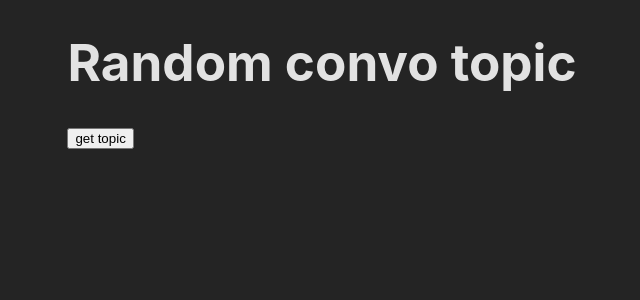
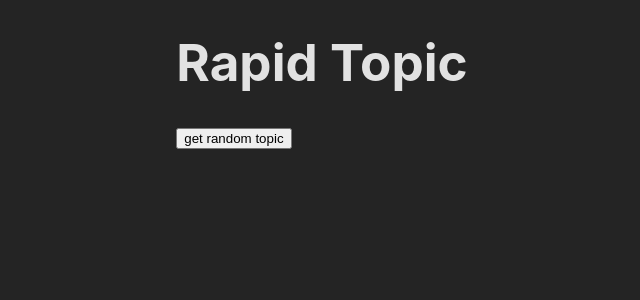
Before and after one commit to andreyanez/rapid-topic, a React (Vite) app: page / in a window 1280 px wide. Shown: the top 300 px of the page, without its empty margins (318-958 px from the left). Built offline with nearby package versions, Linux system fonts and the light colour scheme.

Commit message:
fetching logic using tanstack query

```diff
--- a/package.json
+++ b/package.json
@@ -9,6 +9,8 @@
     "preview": "vite preview"
   },
   "dependencies": {
+    "@tanstack/react-query": "^4.24.4",
+    "@tanstack/react-query-devtools": "^4.24.4",
     "react": "^18.2.0",
     "react-dom": "^18.2.0"
   },
--- a/src/App.tsx
+++ b/src/App.tsx
@@ -1,19 +1,30 @@
-import { useEffect, useState } from 'react';
+import { useQuery } from '@tanstack/react-query';
+import { Spinner } from './components/Spinner';
 
 function App() {
-	const [topic, setTopic] = useState('');
+	async function getPost() {
+		const res = await fetch('https://www.reddit.com/r/Showerthoughts/random.json');
+		const json = await res.json();
+		return json;
+	}
 
-	function getPost() {
-		fetch('https://www.reddit.com/r/Showerthoughts/random.json')
-			.then(res => res.json())
-			.then(data => setTopic(data[0].data.children[0].data.title));
-	}
+	const {
+		isFetching,
+		data: topic,
+		isError,
+		refetch,
+	} = useQuery({
+		queryKey: ['topic'],
+		queryFn: getPost,
+		refetchOnWindowFocus: false,
+		enabled: false,
+	});
 
 	return (
 		<main>
-			<h1>Random convo topic</h1>
-			<button onClick={getPost}>get topic</button>
-			{topic && <p>{topic}</p>}
+			<h1>Rapid Topic</h1>
+			<button onClick={() => refetch()}>get random topic</button>
+			{topic ? <p>{topic[0].data.children[0].data.title}</p> : null}
 		</main>
 	);
 }
--- a/src/main.tsx
+++ b/src/main.tsx
@@ -1,6 +1,17 @@
+import { QueryClient, QueryClientProvider } from '@tanstack/react-query';
+import { ReactQueryDevtools } from '@tanstack/react-query-devtools';
 import React from 'react';
 import ReactDOM from 'react-dom/client';
 import App from './App';
 import './index.css';
 
-ReactDOM.createRoot(document.getElementById('root') as HTMLElement).render(<App />);
+const queryClient = new QueryClient();
+
+ReactDOM.createRoot(document.getElementById('root') as HTMLElement).render(
+	<React.StrictMode>
+		<QueryClientProvider client={queryClient}>
+			<App />
+			<ReactQueryDevtools initialIsOpen={false} />
+		</QueryClientProvider>
+	</React.StrictMode>
+);
```
Also changed, not shown: 1 other file (tests, documents, lock files or other folders).
